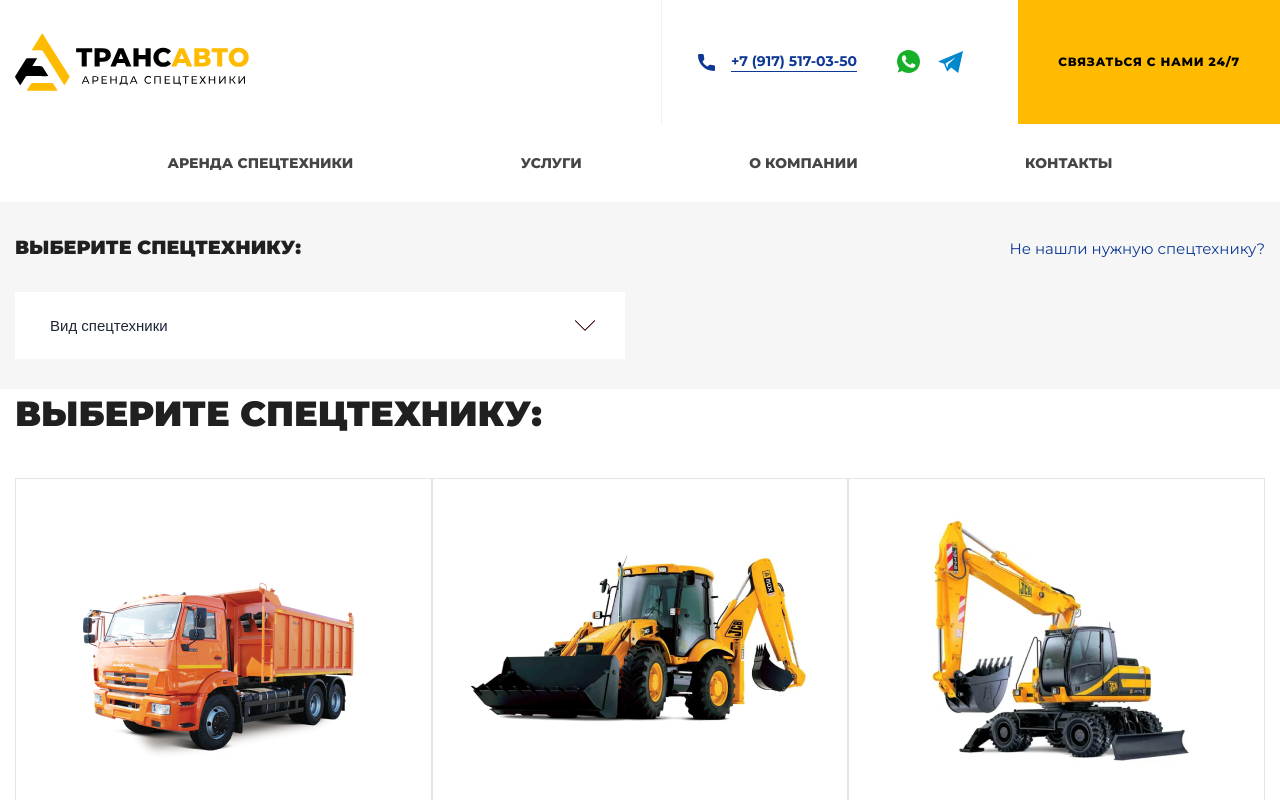
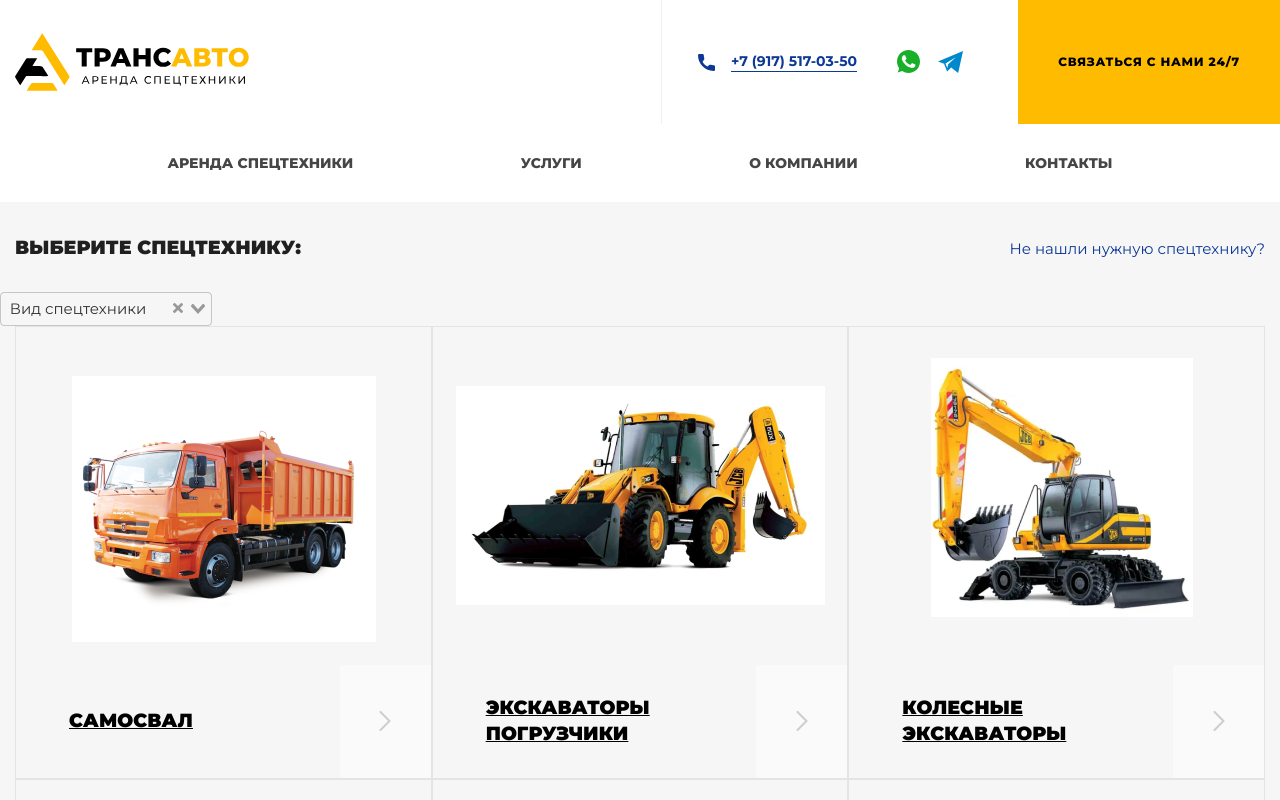
Before and after one commit to Web-Owl/transauto, a Vue app: page /arenda in a window 1280 px wide. Shown: the top 800 px of the page. Built offline with nearby package versions, Linux system fonts and the light colour scheme.

Commit message:
первая попытка сделать фильтр

```diff
--- a/package.json
+++ b/package.json
@@ -11,7 +11,8 @@
     "slick-carousel": "^1.8.1",
     "swiper": "^8.1.3",
     "vue": "^3.2.25",
-    "vue-router": "^4.0.13"
+    "vue-router": "^4.0.13",
+    "vue-select": "^4.0.0-beta.3"
   },
   "devDependencies": {
     "@vitejs/plugin-vue": "^2.3.1",
--- a/src/components/Filter.vue
+++ b/src/components/Filter.vue
@@ -1,33 +1,25 @@
 <script>
     import rentCatalog__items from '../assets/js/Catalog.js';
-    import goods from '../assets/js/Goods.js';
     import Catalog from './Catalog.vue';
+    import vSelect from 'vue-select'
+    import 'vue-select/dist/vue-select.css';
     export default {
         components: {
-            Catalog
+            Catalog,
+            vSelect
         },
-        methods: {
-            sortByCategories(category) {
-                this.sortedCatalogs = [];
-                let vm = this;
-                this.rentCatalog__items.map(function (item) {
-                    if (item.category === category.name) {
-                        vm.sortedCatalogs.push(item);
-                    }
-                })
+        computed: {
+            sortedList() {
+            console.log(this.selected)
+                return this.selected
             }
         },
         data() {
             return {
                 rentCatalog__items: rentCatalog__items,
-                categories: [
-                    {
-                        name:'Вид спецтехники', value: 'All',
-                        name:'Самосвалы', value: 'сам'
-                    }
-                ],
-                selected: 'Вид спецтехники',
-                sortedCatalogs: []
+                selected: {
+                    name:'Вид спецтехники'
+                }
             }
         }
     }
@@ -38,13 +30,30 @@
             <div class="rentFilter__label">выберите спецтехнику:</div>
             <a  class="rentFilter__link showInd">Не нашли нужную спецтехнику?</a>
             <div class="rentFilter__selects df fww">
-                <select name="FilterCategory" class="FilterCategory"  @select="sortByCategories">
-                    <option>{{selected}}</option>
-                    <option v-for="item in rentCatalog__items">{{item.name}}</option>
-                </select>
+            <v-select v-model="selected" :value="selected" label="name" :options="rentCatalog__items" class="FilterCategory" ></v-select>
+                <div class="rentCatalog rentCatalog--mb155 contentData df fww" v-if="selected.name != 'Вид спецтехники'">
+                    <div class="rentCatalog__item">
+                        <div class="rentCatalog__img" >
+                                <img :src="sortedList.img_src" alt="">
+                        </div>
+                        <div class="rentCatalog__name">
+                            {{sortedList.name}}
+                        </div>
+                        <div class="rentCatalog__link" ></div>
+                    </div>
+                </div>
+                <div class="rentCatalog rentCatalog--mb155 contentData df fww" v-else>
+                    <div class="rentCatalog__item" v-for="item in rentCatalog__items">
+                        <div class="rentCatalog__img" >
+                                <img :src="item.img_src" alt="">
+                        </div>
+                        <div class="rentCatalog__name">
+                            {{item.name}}
+                        </div>
+                        <div class="rentCatalog__link" ></div>
+                    </div>
+                </div>
             </div>
         </div>
     </div>
-    <div class="sectionTitle sectionTitle--mb40 contentData ">Выберите спецтехнику:</div>
-    <Catalog />
 </template>
```
Also changed, not shown: 1 other file (tests, documents, lock files or other folders).
